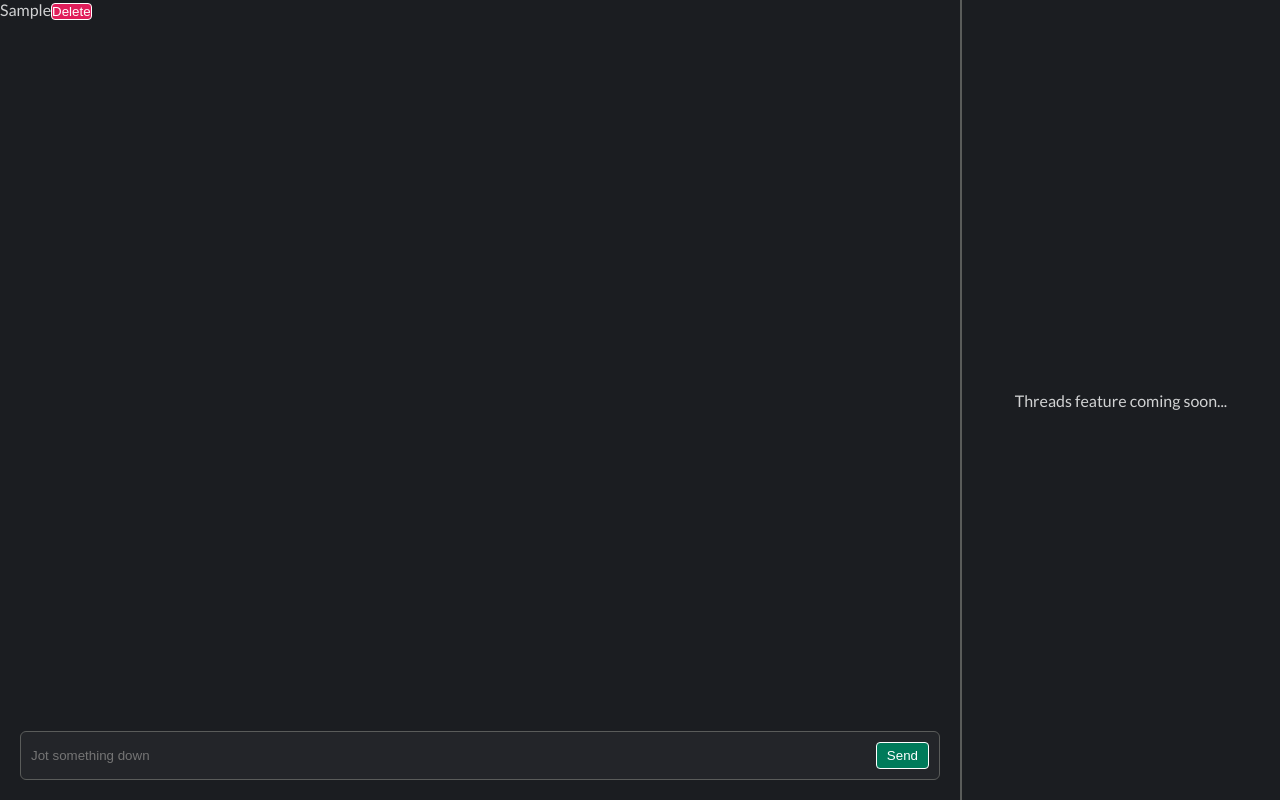
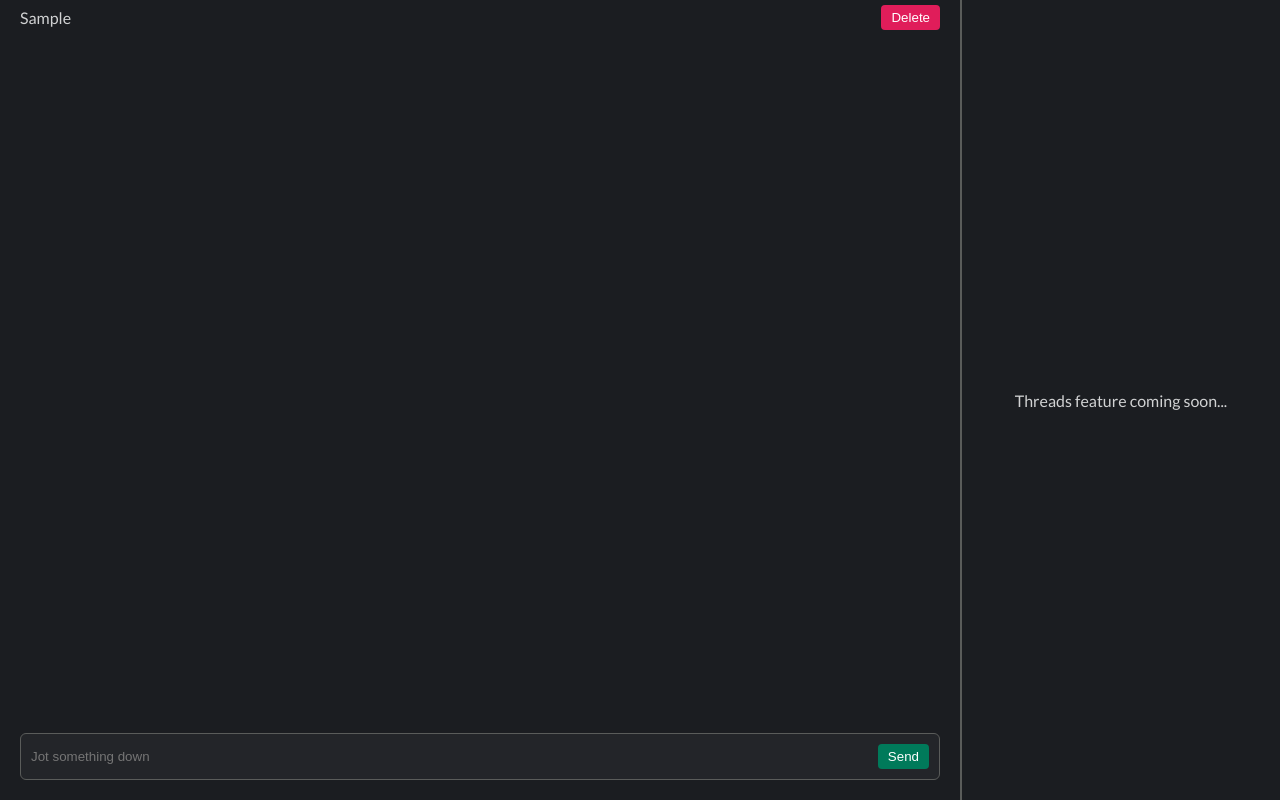
Before and after one commit to shosukenoma/slack-note-v2, a React (Vite) app: page / in a window 1280 px wide. Both pictures are taken after typing "Sample" into the empty fields and a click on the button "Send". Built offline with nearby package versions, Linux system fonts and the light colour scheme.

Commit message:
Fix button borders

```diff
--- a/src/App.css
+++ b/src/App.css
@@ -32,7 +32,7 @@
 .btn--send {
   background-color: #007A5A;
   color: #fff;
-  border: 1px solid #fff;
+  border: none;
   border-radius: 4px;
   padding: .5rem 1rem;
 }
--- a/src/Post.css
+++ b/src/Post.css
@@ -1,8 +1,16 @@
 .btn--delete {
   background-color: #E01D5A;
   color: #fff;
-  border: 1px solid #fff;
+  padding: .5rem 1rem;
+  border: none;
   border-radius: 4px;
+}
+
+.post {
+  padding: .5rem 2rem;
+  display: flex;
+  justify-content: space-between;
+  align-items: center;
 }
 
 .post.pinned {
```
